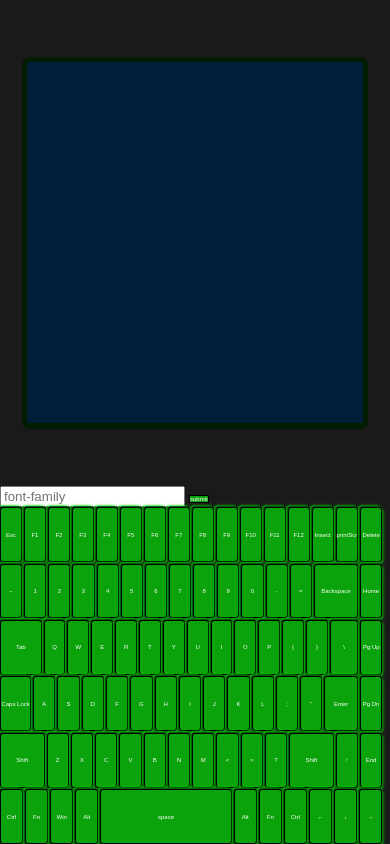
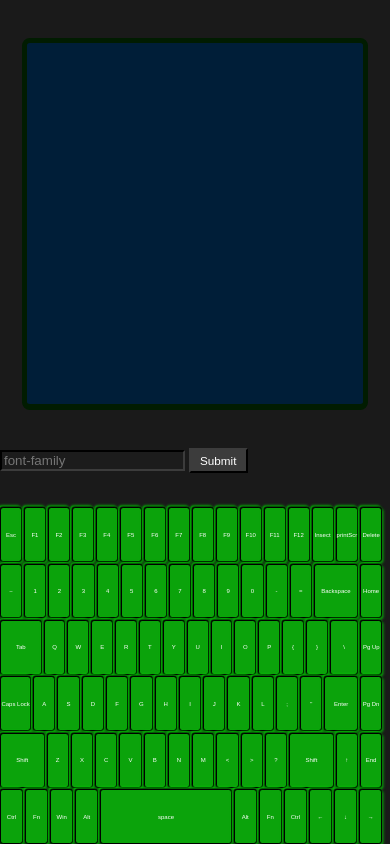
Before and after one commit to James-koduah/Virtual-keyboard, a plain HTML site: page index.html in a window 390 px wide. Drawn offline with Linux system fonts and the light colour scheme.

Commit message:
minor changes to the asthetic

```diff
--- a/index.html
+++ b/index.html
@@ -109,9 +109,9 @@
             <button onclick="func(this)" class="last">→</button>
        </div>
     </div>
-    <div>
+    <div id="form">
         <input type="text" id="input" placeholder="font-family" >
-        <button id="fontSubmit" onclick="fontSubmit()">submit</button>
+        <button id="fontSubmit" onclick="fontSubmit()">Submit</button>
     </div>
     <div contenteditable="true" id="display">
         <pre  id="aaa"></pre>
--- a/main.css
+++ b/main.css
@@ -32,10 +32,29 @@
       font-weight: 800;
   }
   #fontSubmit{
-    height: 10%;
+    height: 8%;
     border-radius: 0px;
     box-shadow: none;
     margin:0 0 0 0;
+    font-size: 1vw;
+    background-color: rgb(60, 60, 60);
+    border-style: solid;
+    border-width: 2px;
+    border-bottom-color: black;
+    border-right-color: black;
+    border-top-color: rgb(60, 60, 60);
+    border-left-color: rgb(60, 60, 60);
+
+  }
+
+  #input{
+    background-color: rgb(28, 28, 28);
+    border-style: solid;
+    border-width: 2px;
+    border-top-color: black;
+    border-left-color: black;
+    border-bottom-color: rgb(60, 60, 60);
+    border-right-color: rgb(60, 60, 60);
   }
 
   button{
@@ -104,6 +123,15 @@
         height:6.5vh;
         padding:0px;
       }
+      #fontSubmit{
+        height: 3vh;
+        width: 15vw;
+        font-size: 3vw;
+      }
+
+      #form{
+        margin-bottom: 4vh;
+      }
       #display{
         width:80vw;
         height:40vh;
```
